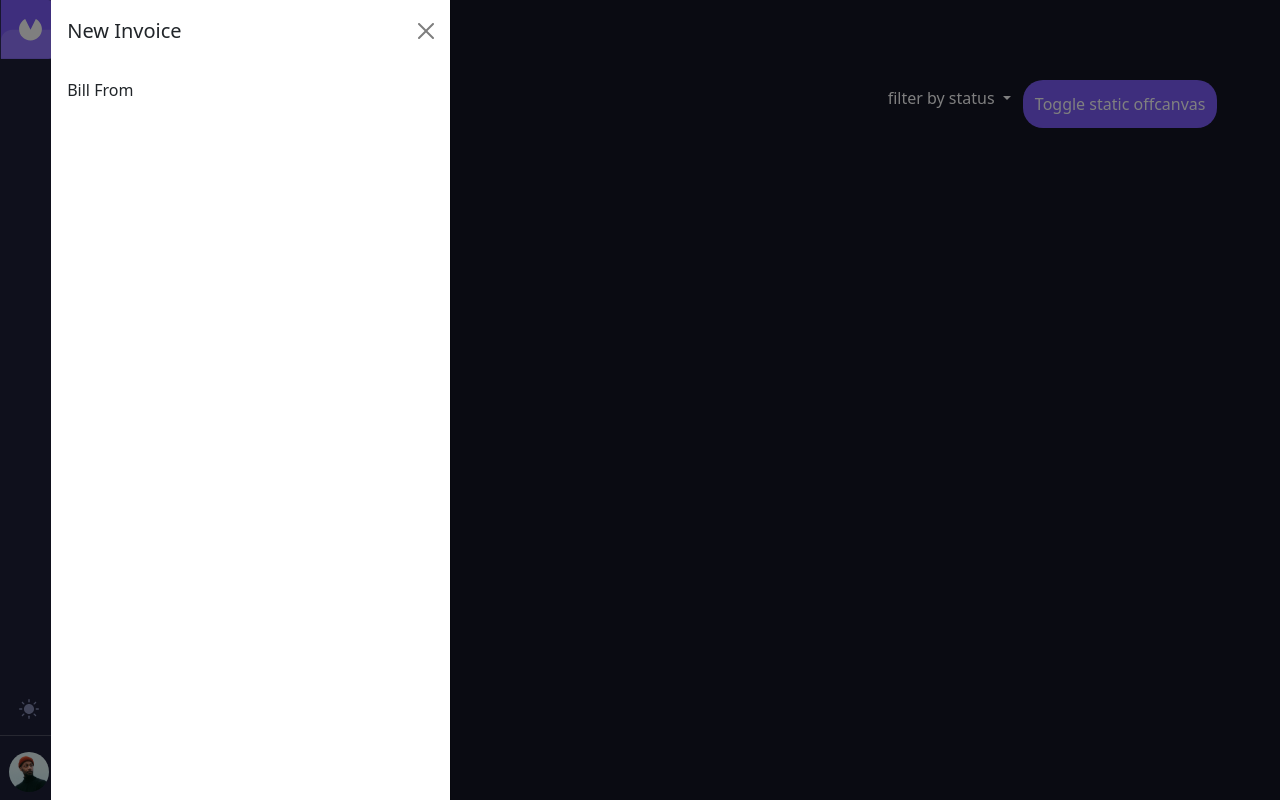
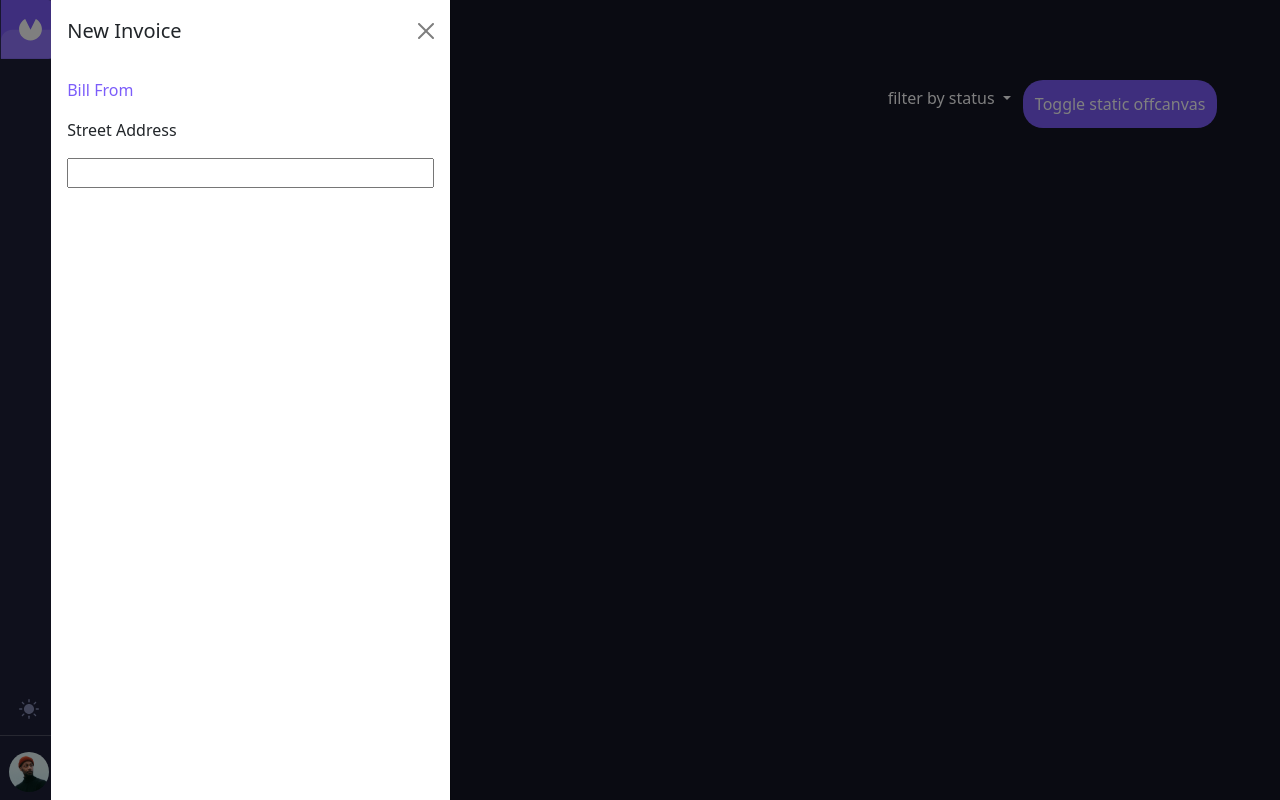
Before and after one commit to Abishop0831/InvoiceApp, an Angular app in the folder myApp/: page / in a window 1280 px wide. Both pictures are taken after a click on the button "Toggle static offcanvas". Built offline with nearby package versions, Linux system fonts and the light colour scheme; what @ngrx/store would draw is missing.

Commit message:
top input for bill from added. bottom 3 next

```diff
--- a/myApp/src/app/home/home.component.html
+++ b/myApp/src/app/home/home.component.html
@@ -27,8 +27,9 @@
           <button type="button" class="btn-close" data-bs-dismiss="offcanvas" aria-label="Close"></button>
         </div>
         <div class="offcanvas-body">
-         <p>Bill From</p>
-
+         <p style="color: #7C5DFA;">Bill From</p>
+          <p>Street Address</p>
+          <input style="width: 100%"/>
         </div>
       </div>
 </section>
```
